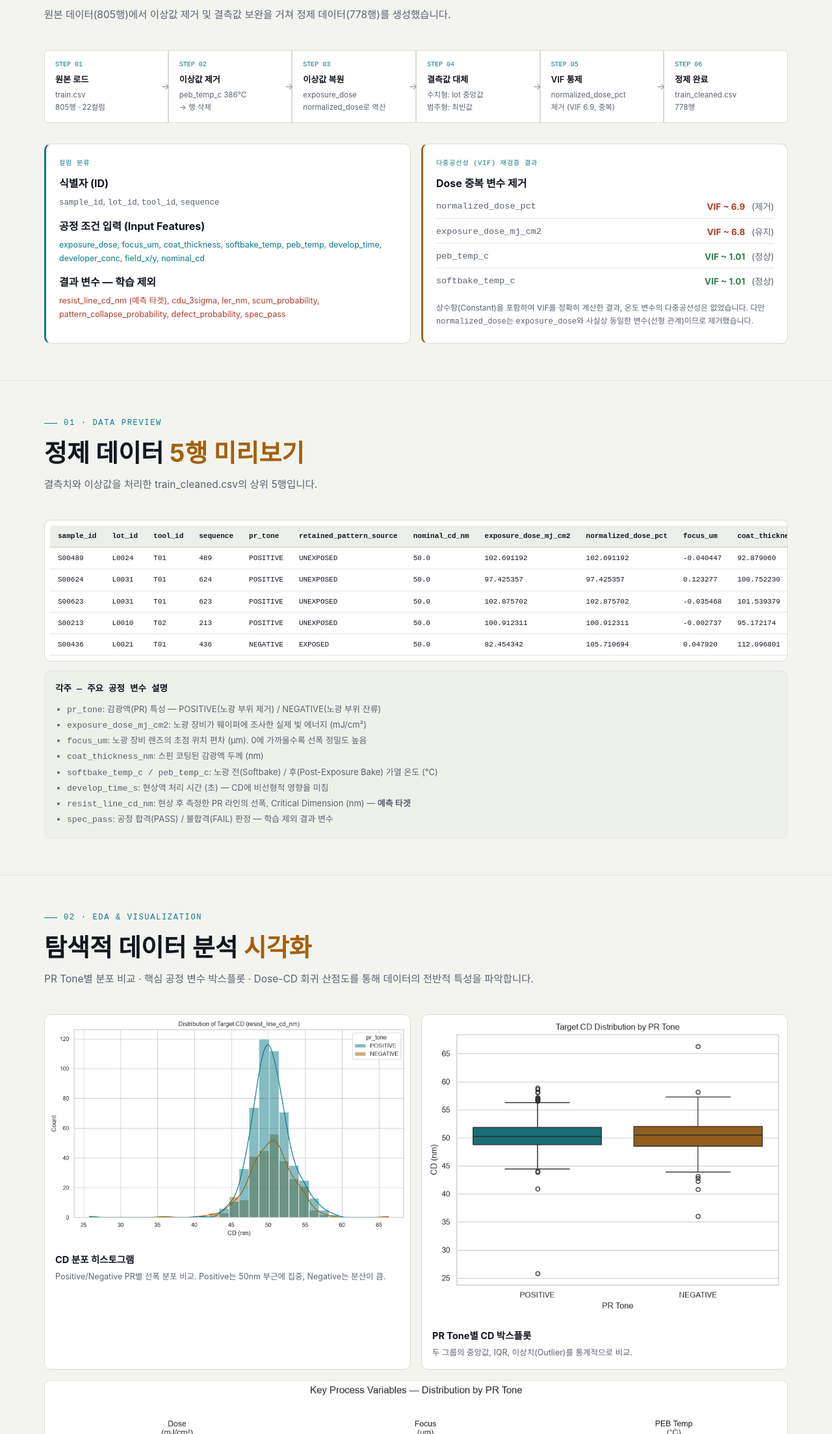
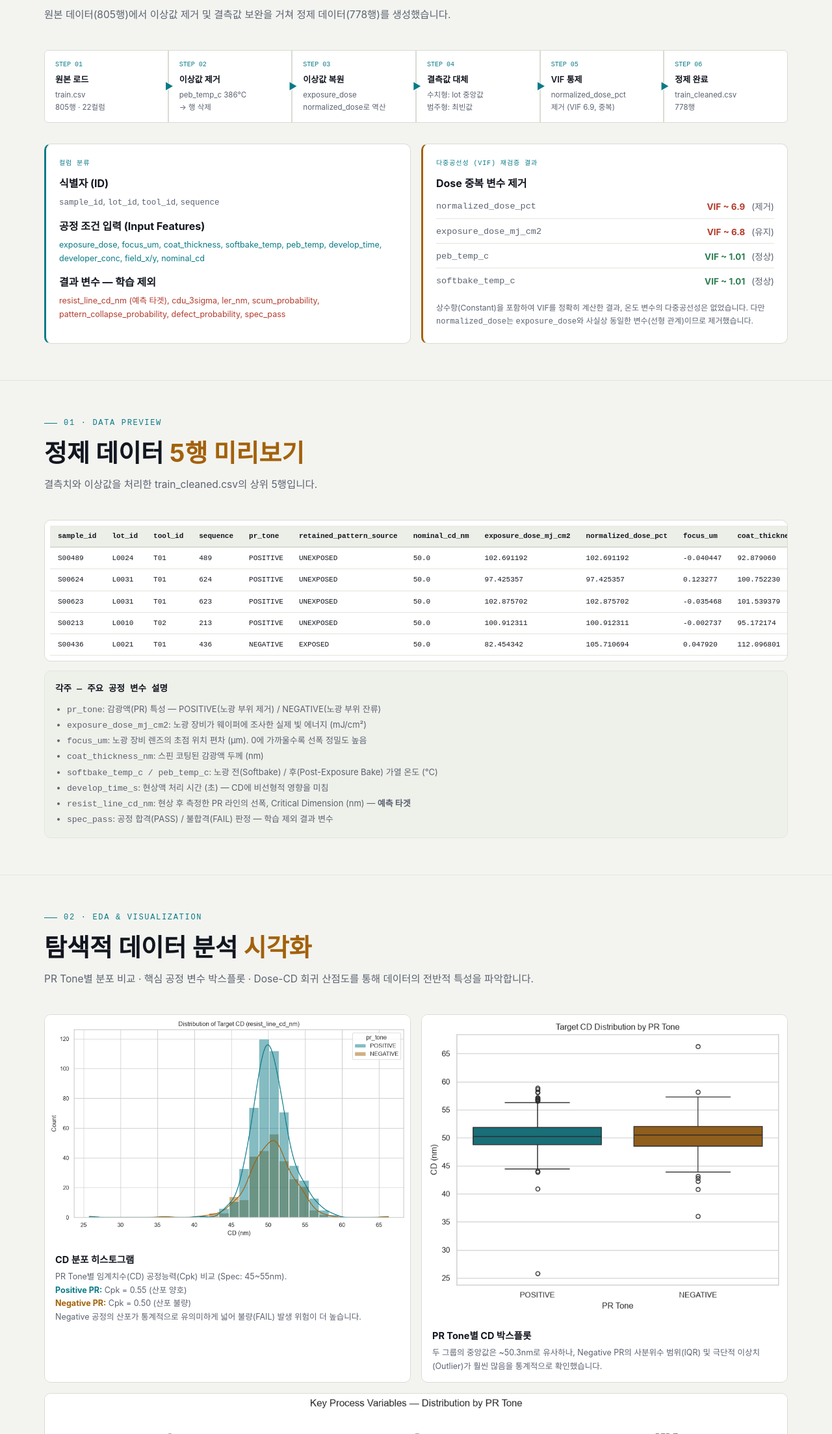
Before and after one commit to nameUser-byte/1.-PR_analysis_index, a plain HTML site: page index.html in a window 1280 px wide. Shown: the part 593-2800 px from the top of the page at 65% size. Drawn offline with Linux system fonts and the light colour scheme.

Commit message:
style: fix pipeline arrow encoding and update Cpk analysis

```diff
--- a/index.html
+++ b/index.html
@@ -87,8 +87,8 @@ section{padding:56px 0;border-bottom:1px solid var(--border-soft);}
 .pipeline{display:flex;gap:0;align-items:stretch;flex-wrap:wrap;margin:0 0 32px;}
 .pip-step{flex:1;min-width:140px;background:var(--surface);border:1px solid var(--border);
   padding:14px 16px;position:relative;}
-.pip-step:not(:first-child)::before{content:"→";position:absolute;left:-12px;top:50%;
-  transform:translateY(-50%);font-size:14px;color:var(--text-faint);}
+.pip-step:not(:first-child)::before{content:"\25B6";position:absolute;left:-6px;top:50%; text-shadow: 1px 1px 0px #fff, -1px -1px 0px #fff;
+  transform:translateY(-50%);font-size:14px;color:var(--cyan); z-index: 10;}
 .pip-step .n{font-family:var(--font-mono);font-size:10px;color:var(--cyan);margin-bottom:4px;}
 .pip-step .t{font-size:13px;font-weight:600;margin-bottom:3px;}
 .pip-step .d{font-size:11.5px;color:var(--text-dim);}
@@ -419,11 +419,11 @@ abbr[data-title]:hover::before {
     <div class="grid-2" style="margin-bottom:16px;">
       <div class="img-card">
         <img src="cd_dist.png" class="clickable" onclick="openModal(this.src)" alt="CD 분포 히스토그램">
-        <div class="img-caption"><h4>CD 분포 히스토그램</h4><p>Positive/Negative PR별 선폭 분포 비교. Positive는 50nm 부근에 집중, Negative는 분산이 큼.</p></div>
+        <div class="img-caption"><h4>CD 분포 히스토그램</h4><p>PR Tone별 임계치수(CD) 공정능력(Cpk) 비교 (Spec: 45~55nm).<br><b style="color:var(--cyan)">Positive PR:</b> Cpk = 0.55 (산포 양호)<br><b style="color:var(--amber)">Negative PR:</b> Cpk = 0.50 (산포 불량)<br>Negative 공정의 산포가 통계적으로 유의미하게 넓어 불량(FAIL) 발생 위험이 더 높습니다.</p></div>
       </div>
       <div class="img-card">
         <img src="cd_boxplot.png" class="clickable" onclick="openModal(this.src)" alt="CD 박스플롯">
-        <div class="img-caption"><h4>PR Tone별 CD 박스플롯</h4><p>두 그룹의 중앙값, IQR, 이상치(Outlier)를 통계적으로 비교.</p></div>
+        <div class="img-caption"><h4>PR Tone별 CD 박스플롯</h4><p>두 그룹의 중앙값은 ~50.3nm로 유사하나, Negative PR의 사분위수 범위(IQR) 및 극단적 이상치(Outlier)가 훨씬 많음을 통계적으로 확인했습니다.</p></div>
       </div>
     </div>
     <div class="img-card" style="margin-bottom:16px;">
```
